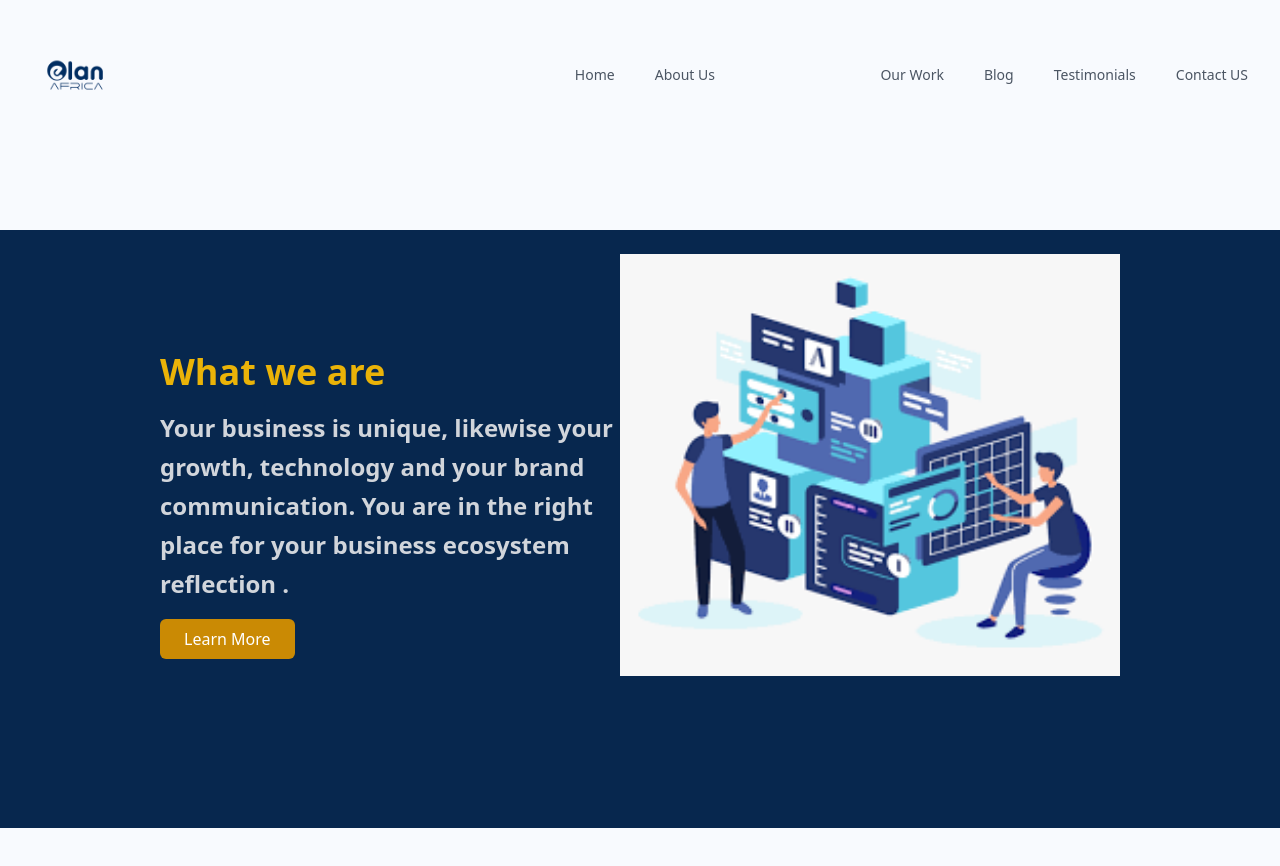
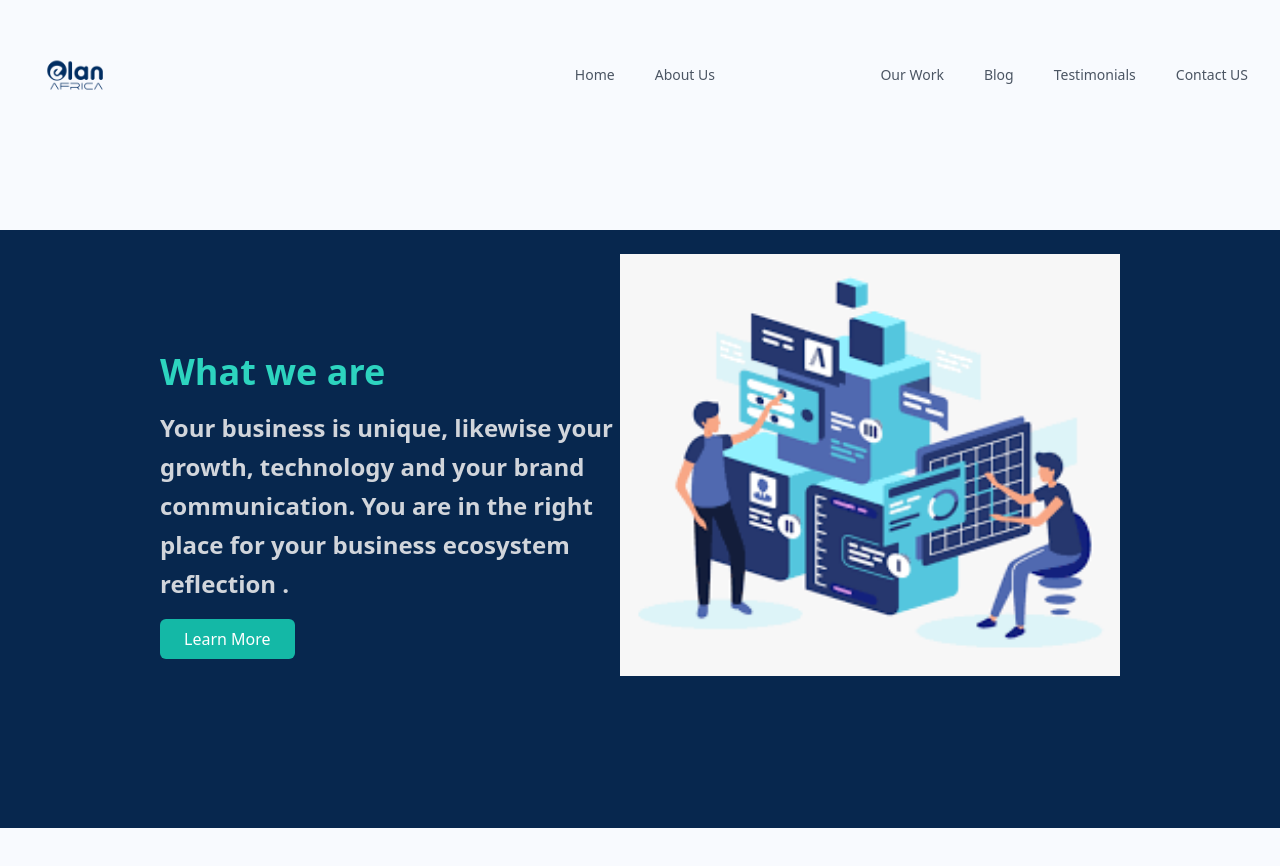
Before and after one commit to elanafrica/elan-website, a Next.js app: page /AboutUs in a window 1280 px wide. Shown: the top 866 px of the page. Built offline with nearby package versions, Linux system fonts and the light colour scheme.

Commit message:
PNG to png

```diff
--- a/pages/AboutUs.js
+++ b/pages/AboutUs.js
@@ -5,7 +5,7 @@ import Image from "next/image";
 import Link from "next/link";
 
 //importing images
-import aboutHero from "../public/aboutHero.PNG"
+import aboutHero from "../public/assets/aboutHero.png"
 import founder from "../public/assets/founder.png";
 import jumia from "../public/assets/jumia.png";
 import aerix from "../public/assets/aerix.png";
@@ -50,7 +50,7 @@ function AboutUs() {
           <section className="container items-center px-4 pb-12 mt-20 lg:flex md:px-40">
             <div className="flex-1 space-y-4 sm:text-center lg:text-left">
               <h1
-                className="text-4xl font-bold text-yellow-500 md: flex justify-center lg:justify-start"
+                className="text-4xl font-bold text-teal-400 md: flex justify-center lg:justify-start"
                 data-aos="fade-down"
                 data-aos-delay="400"
               >
@@ -68,7 +68,7 @@ function AboutUs() {
               <div className="space-y-3 sm:space-x-6 sm:space-y-0 sm:flex lg:justify-start md: flex justify-center">
                 <Link href="/">
                   <button
-                    className="block px-6 py-2 text-center text-white bg-yellow-600 rounded-md"
+                    className="block px-6 py-2 text-center text-white bg-teal-500 rounded-md"
                     data-aos="fade-down"
                     data-aos-delay="400"
                   >
```
Also changed, not shown: public/assets/aboutHero.png (renamed from public/aboutHero.PNG).
